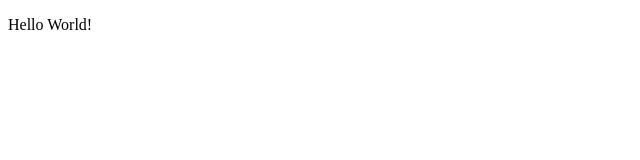
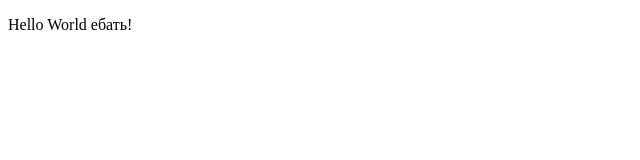
Before and after one commit to FestralDelirans/project2, a plain HTML site: page index.html in a window 1280 px wide. Shown: the full height of the page, 0-640 px from the left. Drawn offline with Linux system fonts and the light colour scheme.

Commit message:
Second commit

```diff
--- a/index.html
+++ b/index.html
@@ -8,7 +8,7 @@
     </head>
     <body>
 
-    <p>Hello World!</p>
+    <p>Hello World ебать!</p>
 
     <!--<script>
         alert(1);
```
